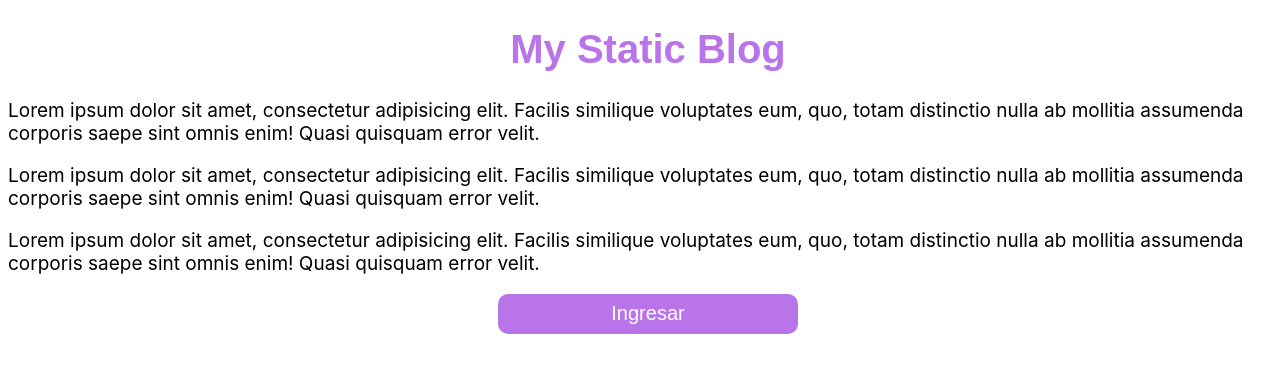
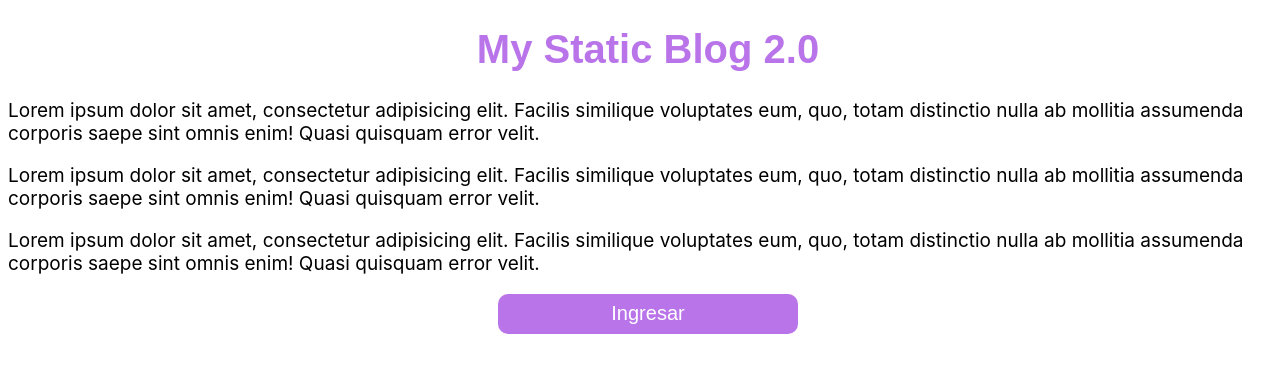
Before and after one commit to EbenRivera/Pagina-Estatica, a plain HTML site: page index.html in a window 1280 px wide. Drawn offline with Linux system fonts and the light colour scheme.

Commit message:
Una version de la pagina estatica

```diff
--- a/index.html
+++ b/index.html
@@ -8,7 +8,7 @@
     <link rel="stylesheet" href="./styles.css">
 </head>
 <body>
-    <h1>My Static Blog</h1>
+    <h1>My Static Blog 2.0</h1>
     <p>Lorem ipsum dolor sit amet, consectetur adipisicing elit.
         Facilis similique voluptates eum, quo, totam distinctio nulla ab
          mollitia assumenda corporis saepe sint omnis enim! Quasi quisquam
```
